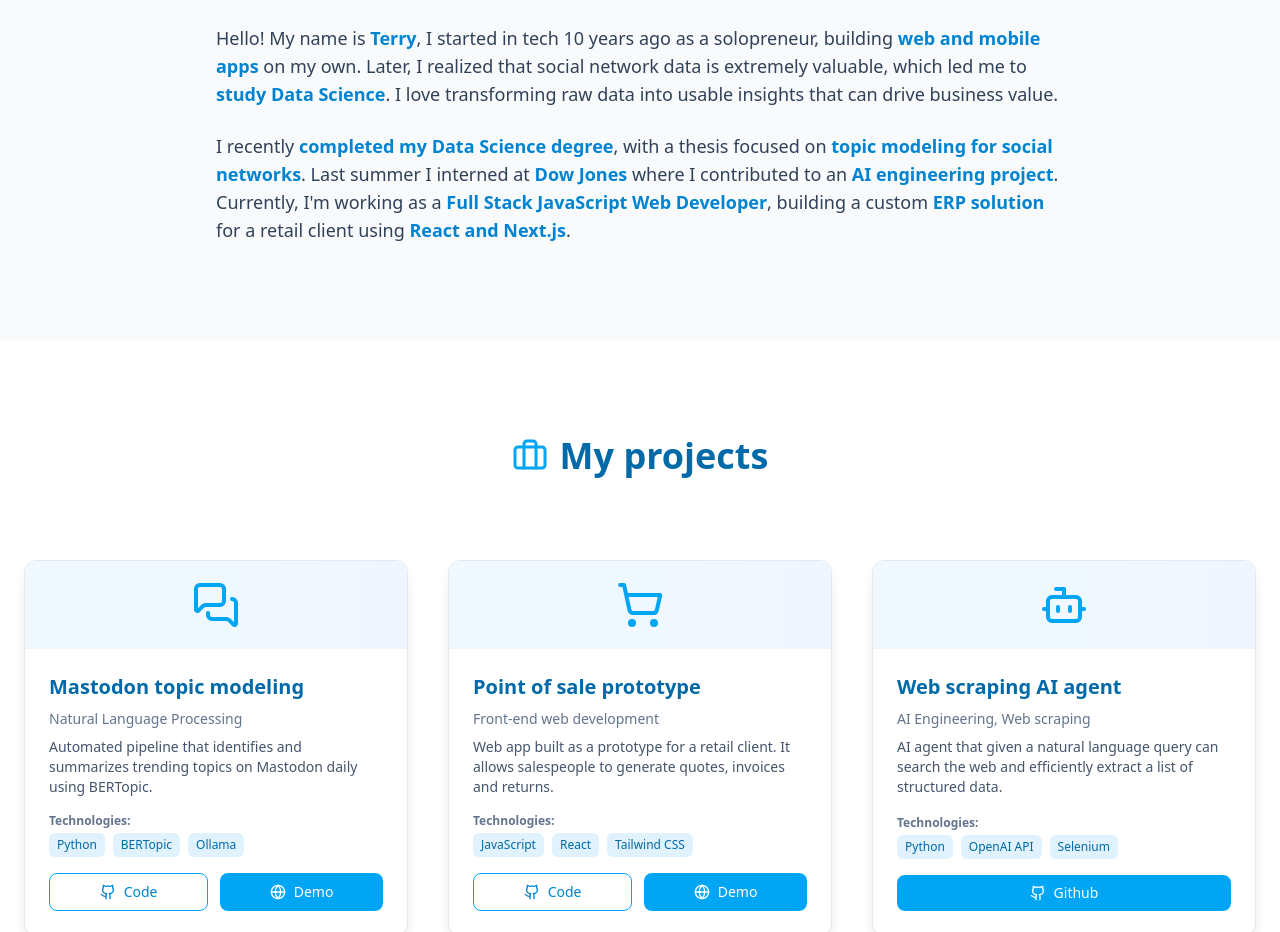
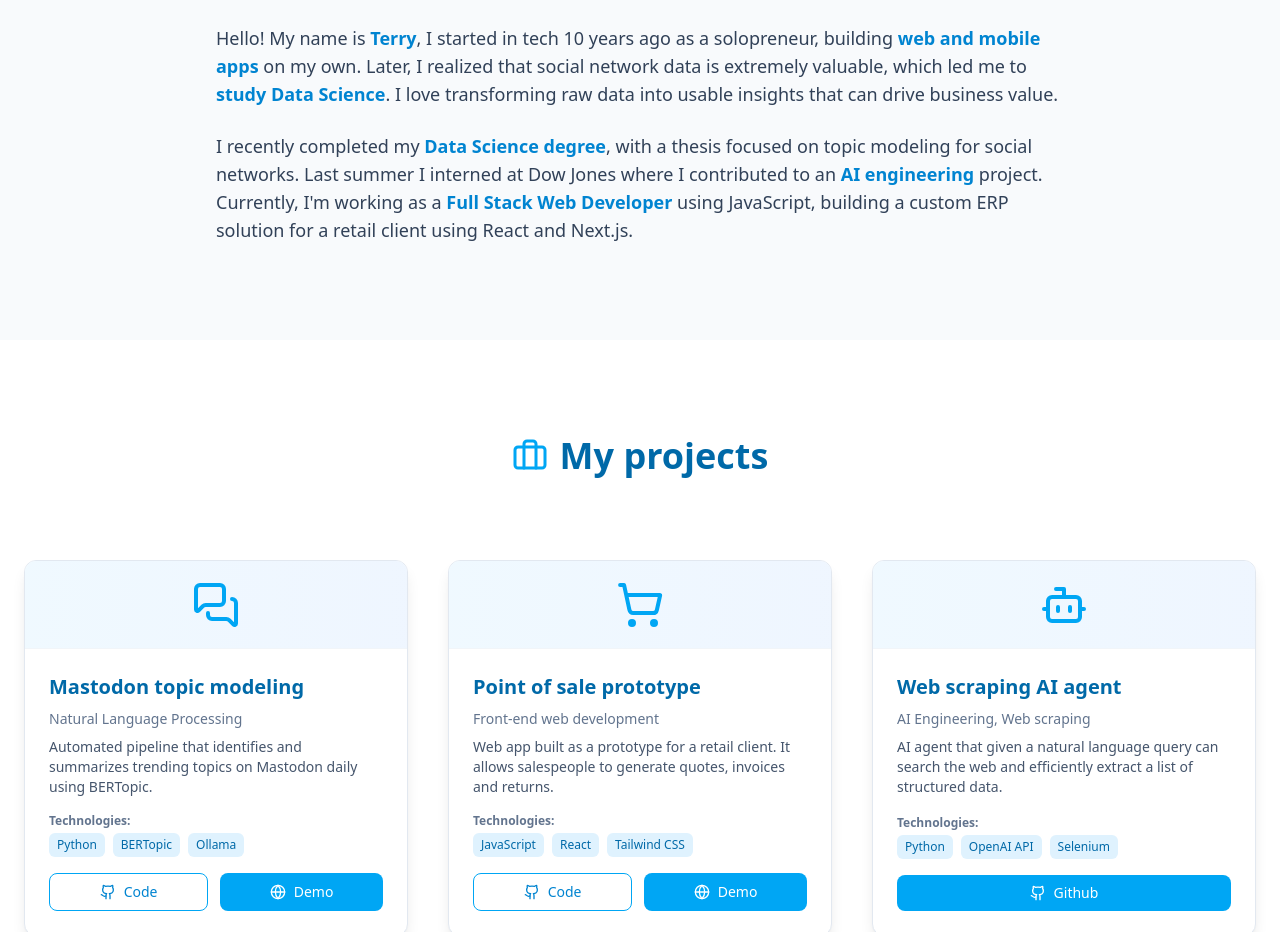
Before and after one commit to terencicp/terencicp.github.io, a React (Vite) app: page / in a window 1280 px wide. Shown: the part 960-1892 px from the top of the page. Built offline with nearby package versions, Linux system fonts and the light colour scheme.

Commit message:
Updated About section
Updated the About section to improve clarity and conciseness.

```diff
--- a/src/components/About.jsx
+++ b/src/components/About.jsx
@@ -13,7 +13,7 @@ const About = () => (
           Hello! My name is <strong className="text-sky-600">Terry</strong>, I started in tech 10 years ago as a solopreneur, building <strong className="text-sky-600">web and mobile apps</strong> on my own. Later, I realized that social network data is extremely valuable, which led me to <strong className="text-sky-600">study Data Science</strong>. I love transforming raw data into usable insights that can drive business value.
         </p>
         <p>
-          I recently <strong className="text-sky-600">completed my Data Science degree</strong>, with a thesis focused on <strong className="text-sky-600">topic modeling for social networks</strong>. Last summer I interned at <strong className="text-sky-600">Dow Jones</strong> where I contributed to an <strong className="text-sky-600">AI engineering project</strong>. Currently, I'm working as a <strong className="text-sky-600">Full Stack JavaScript Web Developer</strong>, building a custom <strong className="text-sky-600">ERP solution</strong> for a retail client using <strong className="text-sky-600">React and Next.js</strong>.
+          I recently completed my <strong className="text-sky-600">Data Science degree</strong>, with a thesis focused on topic modeling for social networks. Last summer I interned at Dow Jones where I contributed to an <strong className="text-sky-600">AI engineering</strong> project. Currently, I'm working as a <strong className="text-sky-600">Full Stack Web Developer</strong> using JavaScript, building a custom ERP solution for a retail client using React and Next.js.
         </p>
       </div>
     </div>
```
